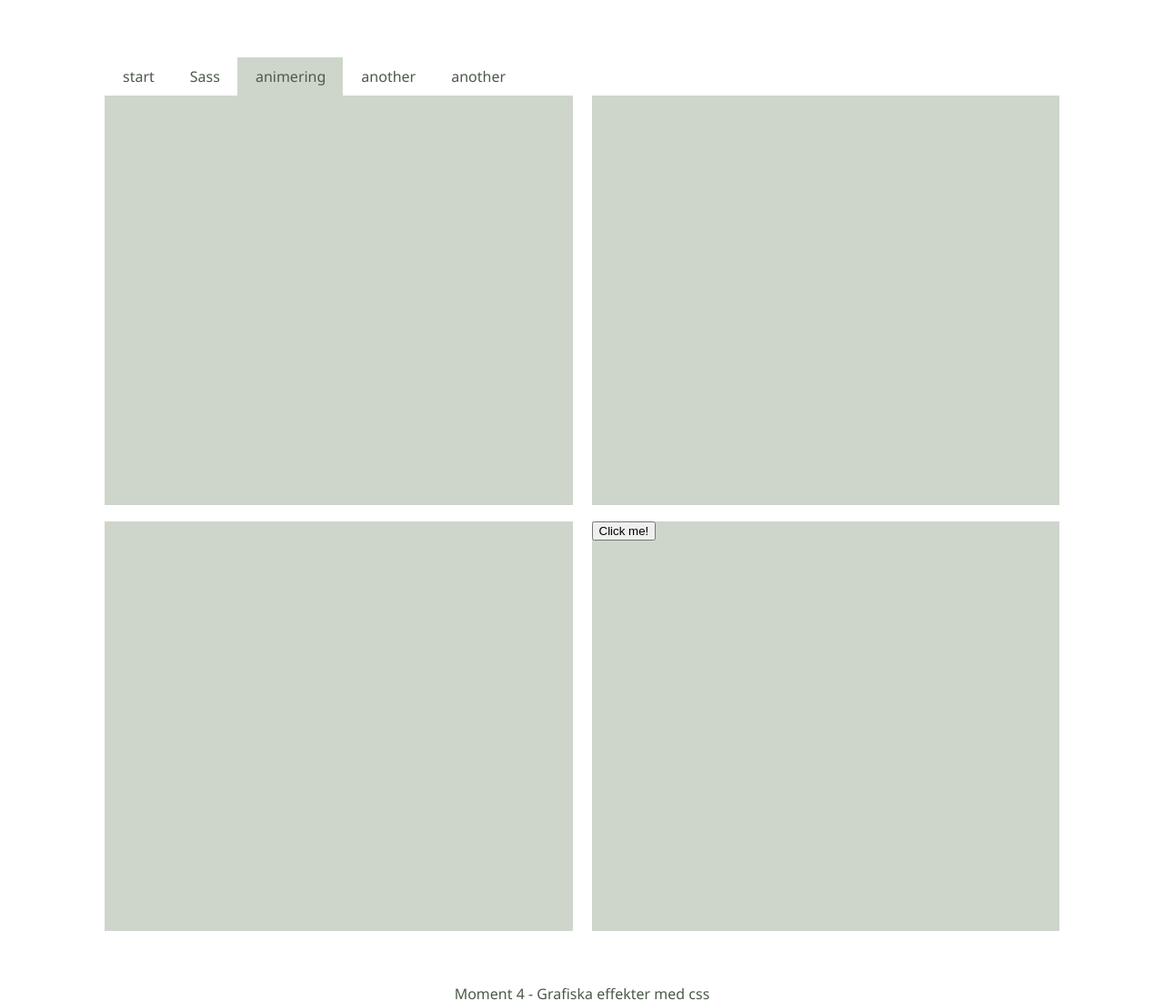
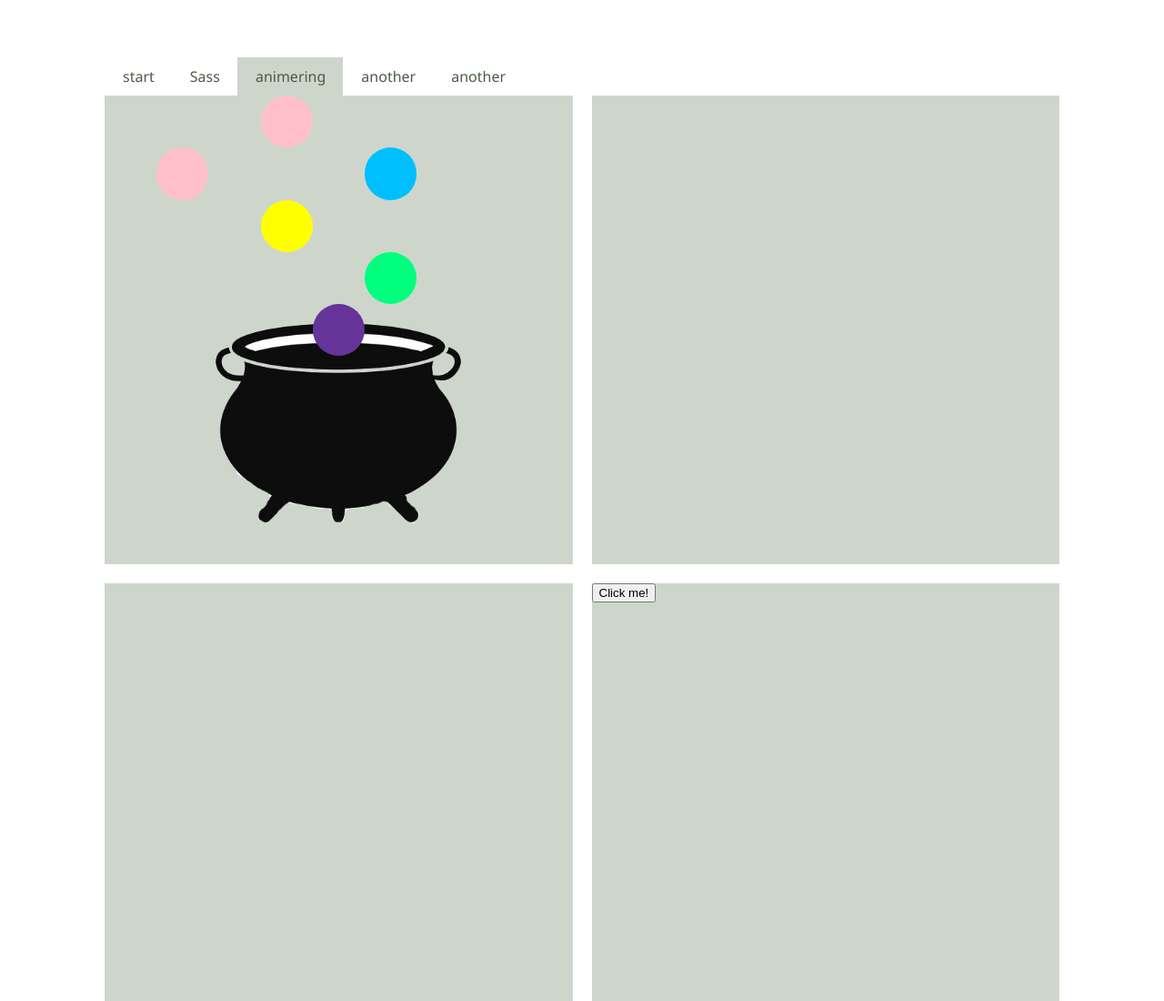
Before and after one commit to limfal/frontend, a website built with Parcel: page src/animation.html in a window 1280 px wide. Shown: the top 1100 px of the page at 91% size. Built offline with nearby package versions, Linux system fonts and the light colour scheme.

Commit message:
Add animation1

```diff
--- a/src/animation.html
+++ b/src/animation.html
@@ -22,9 +22,13 @@
     </nav>
     <div class="container" id="animationbox">
         <div id="animation1">
+            <img src="images/cauldron.png" alt="cauldron">
             <div id="bubble1"></div>
             <div id="bubble2"></div>
             <div id="bubble3"></div>
+            <div id="bubble4"></div>
+            <div id="bubble5"></div>
+            <div id="bubble6"></div>
         </div>
         <div id="animation2">
             <div id="fly1"></div>
--- a/src/css/_animations.scss
+++ b/src/css/_animations.scss
@@ -1,22 +1,131 @@
-@keyframes testOne {
+@use "base";
+
+
+#animationbox {
+    width: 1050px;
+    height: 1050px;
+    background-color: base.$background-light;
+    display: grid;
+    gap: 2%;
+    grid-template-columns: 1fr 1fr;
+    grid-template-rows: 1fr 1fr;
+
+
+#animation1 {
+    max-width: 100%;
+    max-height: 100%;
+    background-color: base.$main-color;
+
+    display: grid;
+    grid-template-columns: repeat(9, 1fr);
+    grid-template-rows: repeat(9, 1fr);
+
+
+        img {
+            max-width: 100%;
+            grid-row: 5/10;
+            grid-column: 2/9;
+        }
+
+        #bubble1 {
+            grid-row: 3/4;
+            grid-column: 4/5;
+            background-color: pink;
+            border-radius: 50%;
+            animation: bubblecolor 4s 1s infinite alternate;
+
+        }
+
+        #bubble2 {
+            grid-row: 4/5;
+            grid-column: 6/7;
+            background-color: pink;
+            border-radius: 50%;
+            animation: bubblecolor 4s 2s infinite alternate;
+
+        }
+
+        #bubble3 {
+            grid-row: 2/3;
+            grid-column: 6/7;
+            background-color: pink;
+            border-radius: 50%;
+            animation: bubblecolor 4s 3s infinite alternate ;
+
+        }
+
+        #bubble4 {
+            grid-row: 5/6;
+            grid-column:5/6 ;
+            background-color: pink;
+            border-radius: 50%;
+            animation: bubblecolor 4s 4s infinite alternate;
+
+        }
+
+        #bubble5 {
+            grid-row: 2/3;
+            grid-column: 2/3;
+            background-color: pink;
+            border-radius: 50%;
+            animation: bubblecolor 4s 5s infinite alternate;
+        }
+
+        #bubble6 {
+            grid-row: 1/2;
+            grid-column: 4/5;
+            background-color: pink;
+            border-radius: 50%;
+            animation: bubblecolor 4s 6s infinite alternate;
+        }
+
+    }
+
+
+#animation2 {
+    width: 100%;
+    height: 100%;
+    background-color: base.$main-color;
+}
+
+#animation3 {
+    width: 100%;
+    height: 100%;
+    background-color: base.$main-color;
+}
+
+#animation4 {
+    width: 100%;
+    height: 100%;
+    background-color: base.$main-color;
+}
+}
+
+
+
+
+@keyframes bubblecolor {
     0% {
-        background-color: green;
+        background-color: pink;
+    }
+
+    25% {
+        background-color: rebeccapurple;
     }
 
     50% {
-        background-color: yellow;
+        background-color: deepskyblue;
+    }
+
+    75% {
+        background-color: springgreen;
     }
 
     100% {
-        background-color: orange;
+        background-color: yellow;
     }
-
 }
 
-#animation1 {
-    animation: testOne  infinite alternate;
-
-}
 
 #testy {
     width: 50px;
--- a/src/css/_layout.scss
+++ b/src/css/_layout.scss
@@ -21,38 +21,6 @@ h1 {
     margin: auto;
 
 }
-
-#animationbox {
-    background-color: base.$background-light;
-    display: grid;
-    gap: 2%;
-    grid-template-columns: 1fr 1fr;
-
-#animation1 {
-    width: 100%;
-    height: 450px;
-    background-color: base.$main-color;
-}
-
-#animation2 {
-    width: 100%;
-    height: 450px;
-    background-color: base.$main-color;
-}
-
-#animation3 {
-    width: 100%;
-    height: 450px;
-    background-color: base.$main-color;
-}
-
-#animation4 {
-    width: 100%;
-    height: 450px;
-    background-color: base.$main-color;
-}
-}
-
 
 #welcome {
     margin-bottom: 10%;
```
Also changed, not shown: src/images/cauldron.png (added).
